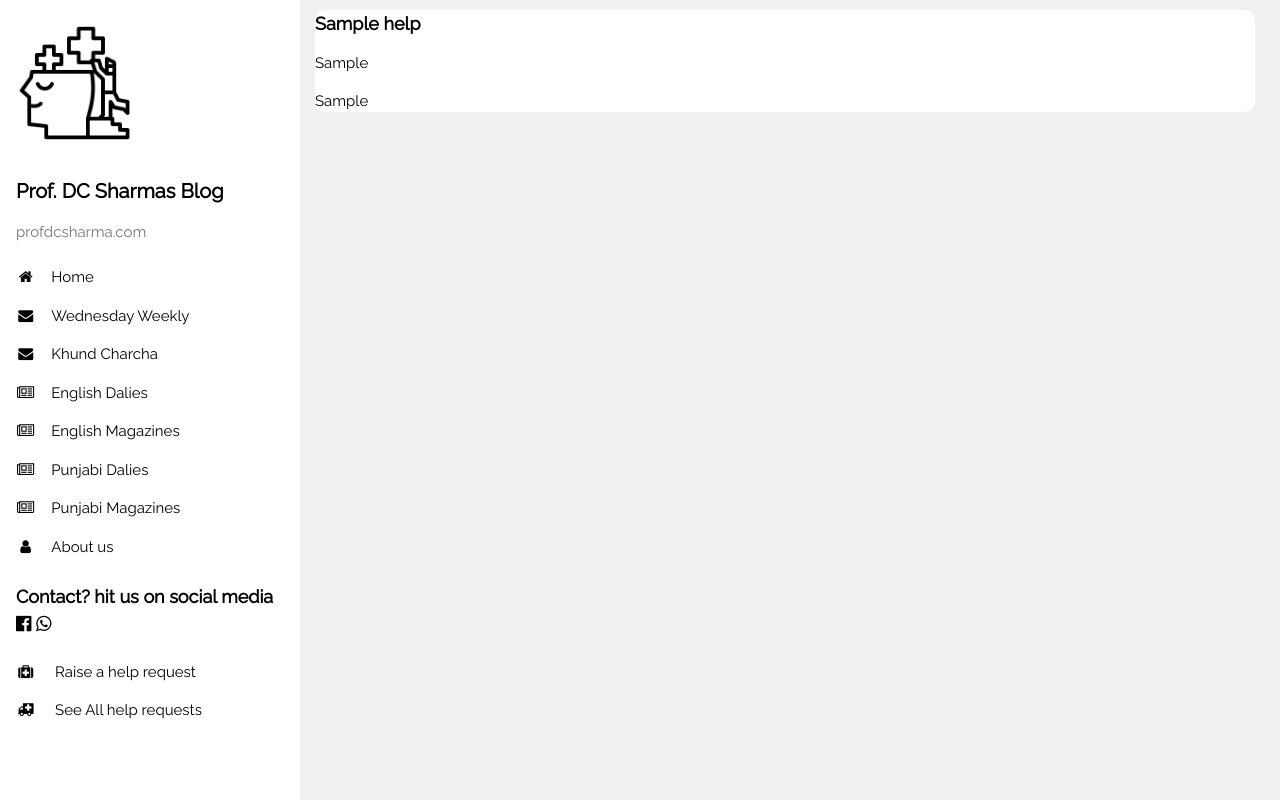
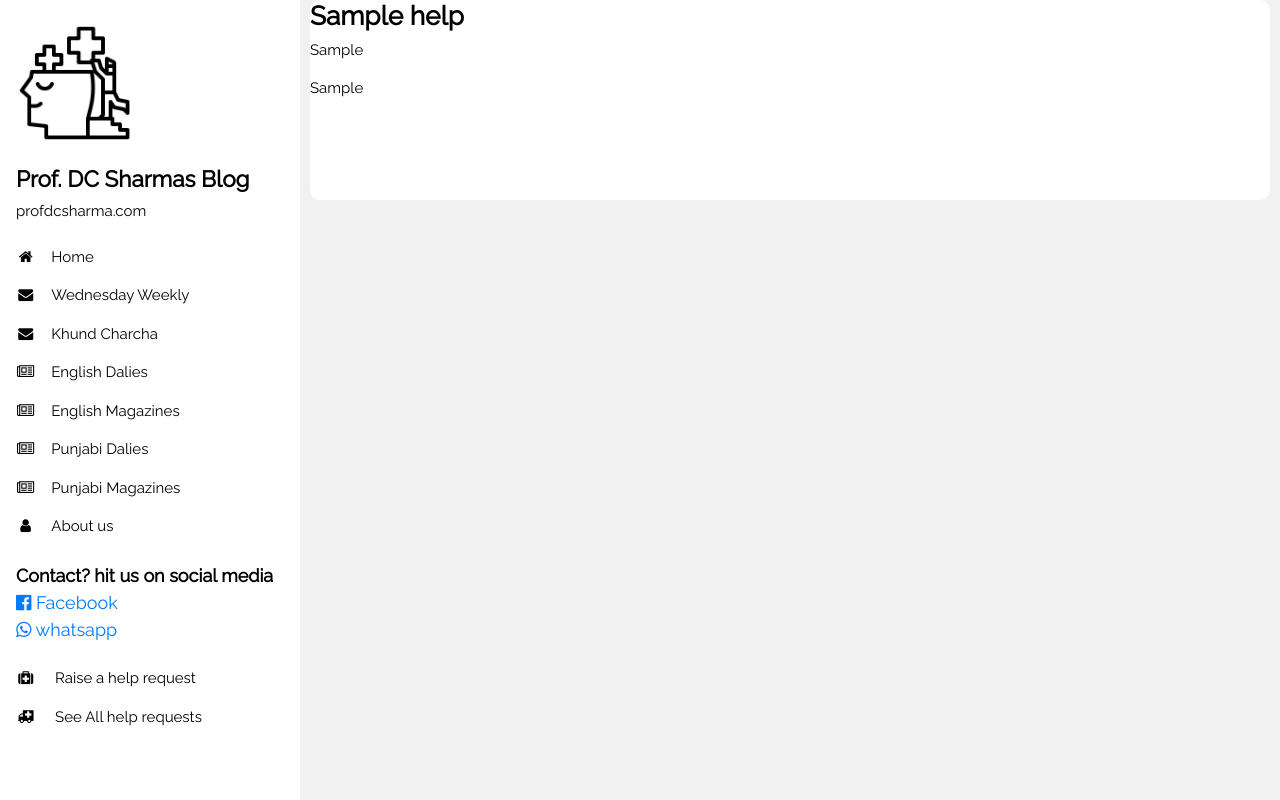
Before and after one commit to CSharma29/profdcsharma.com-test, a Django app: page /list/ in a window 1280 px wide. Run offline with Django 3.2, Linux system fonts and the light colour scheme; tables that the repository leaves empty hold one stand-in row (values such as "Sample post"); some libraries are stand-ins or nearby versions.

Commit message:
Improving the scores and applying for adsense 2nd time

```diff
--- a/mysite2/blog/models.py
+++ b/mysite2/blog/models.py
@@ -5,6 +5,7 @@ from django.db.models.signals import pre_save
 from django.dispatch import receiver
 from django.utils import timezone
 from ckeditor.fields import RichTextField
+from uuid import uuid4
 # Create your models here.
 
 class Post(models.Model):
@@ -26,11 +27,9 @@ class Post(models.Model):
 
 class corona_help(models.Model):
     title = models.CharField(max_length=300, blank=False, null=False)
-    discreption = models.TextField(blank=False, null=False)
+    discreption = RichTextField(blank=False, null=False)
     contact = models.CharField(max_length =1000 ,blank=True, null=True)
     published_date = models.DateTimeField(default=timezone.now(), blank=True, null=True)
 
-
-
     def __str__(self):
         return self.title
--- a/mysite2/blog/static/blog/css/styles.css
+++ b/mysite2/blog/static/blog/css/styles.css
@@ -1,21 +1,24 @@
-
-  .related-posts-title
-  {
-    text-align: center;
-    background-color: white;
-    border-radius: 5px;
-
-  }
+.related-posts-title
+{
+  display: grid;
+  place-items: center;
+  background-color: white;
+  border-radius: 20px;
 
 
-  .related-posts
+}
+
+ .related-posts
   {
+    display: grid;
+    place-items: center;
+    border-radius: 20px;
+    background-color: rgba(0, 0, 0, 0.103);
     height: 50px;
     width: auto;
     font-weight: 500;
-    background-color: white;
     padding: 5px;
-    color: rgb(24, 23, 23);
+    color: black;
     margin-bottom: 5px;
 
   }
@@ -23,7 +26,7 @@
 .tags
 {
   border-radius: 5px;
-  background-color: rgb(199, 227, 245);
+  background-color: rgba(199, 227, 245, 0.212);
   height: auto;
   width: auto;
   font-weight: 600;
@@ -98,14 +101,29 @@
   }
 }
 
-.help-container
+#help-container-parent
 {
-  height: auto;
-  width: auto;
+  display: flex;
+  flex-wrap: wrap;
+}
+
+#help-container-child
+{
   background-color: white;
   border-radius: 10px;
-  margin-left: 15px;
-  margin-right: 25px;
+  min-height: 200px;
+  max-height: 200px;
+  flex: 1 0 350px;
+  margin-left: 10px;
+  margin-right: 10px;
+  margin-bottom: 10px;
+}
+
+.post-container-child
+{
+  padding: 10px;
+  flex: 1 0 350px;
+  margin-top: 5px;
 }
 
 .social-media-parent
@@ -124,18 +142,6 @@
   font-size: xx-large;
   font-family: Georgia, 'Times New Roman', Times, serif;
   margin-left: 15px;
-}
-
-#facebook
-{
-  background-color: #3B5998;
-  color: white;
-}
-
-#whatsapp
-{
-  background-color: #25D366;
-  color: white;
 }
 
 .corona-parent
@@ -198,3 +204,42 @@
   background-color: yellowgreen;
   color: black;
 }
+
+#post-picture
+{
+
+  width: 100%;
+  height: 300px;
+  object-fit: cover;
+  object-position: bottom;
+}
+
+#post-title
+{
+  text-align: center;
+  border-radius: 10px;
+  color: black;
+}
+
+
+.read-more
+{
+  color: black;
+  margin-top: 10px;
+  display: grid;
+  place-items: center;
+  border-radius: 20px;
+  background-color: rgba(0, 0, 255, 0.349);
+  font-size: 18px;
+  font-weight: 300;
+}
+
+#facebook
+{
+  background-color: #4571cabe;
+}
+
+#whatsapp
+{
+  background-color: #128c7eb0;
+}
--- a/mysite2/blog/templates/blog/base.html
+++ b/mysite2/blog/templates/blog/base.html
@@ -1,11 +1,12 @@
 {% load static %}
+
 
 <!DOCTYPE html>
 
 <html lang ='en'>
     <head>
         <!-- Defining the title block -->
-        {%block title%}
+        {%block SEO%}
         {%endblock%}
 
         <style>
@@ -14,7 +15,7 @@
             }
         </style>
 
-        <link rel="shortcut icon" href=""
+        <link rel="shortcut icon" href="">
 
         <!-- Defining the view port -->
         <meta name="viewport" content="width=device-width, initial-scale=1">
@@ -26,6 +27,9 @@
         <link rel="stylesheet" href="https://www.w3schools.com/w3css/4/w3.css">
         <link rel="stylesheet" href="https://fonts.googleapis.com/css?family=Raleway">
         <link rel="stylesheet" href="https://cdnjs.cloudflare.com/ajax/libs/font-awesome/4.7.0/css/font-awesome.min.css">
+
+         <!-- Linking to the bootstrap stylesheet -->
+         <link rel="stylesheet" href="https://stackpath.bootstrapcdn.com/bootstrap/4.4.1/css/bootstrap.min.css" integrity="sha384-Vkoo8x4CGsO3+Hhxv8T/Q5PaXtkKtu6ug5TOeNV6gBiFeWPGFN9MuhOf23Q9Ifjh" crossorigin="anonymous">
 
         <!-- Adding styles specific to the page -->
         <style>
@@ -58,10 +62,10 @@
                 <i class="fa fa-remove"></i>
                 </a>
                 <!-- The side bar image -->
-                <img src="{%static 'blog/images/positive-attitude.png'%}" style="width:45%;" class="w3-round"><br><br>
+                <img src="{%static 'blog/images/positive-attitude.png'%}" style="width:45%;" class="w3-round" alt="prof dc sharma, life, career, counselling"> <br><br>
                 <!-- Defining the site identity -->
                 <h4><b>Prof. DC Sharmas Blog</b></h4>
-                <p class="w3-text-grey">profdcsharma.com</p>
+                <p class="w3-text-black">profdcsharma.com</p>
             </div class="test">
 
              <!-- Defining the menu items -->
@@ -82,8 +86,8 @@
             </div>
             <div class="w3-panel w3-large">
                 <b><span>Contact? hit us on social media </span><br></b>
-                <a href="https://www.facebook.com/dc.sharma.39948/"><i class="fa fa-facebook-official w3-hover-opacity"></i></a>
-                <a href="https://chat.whatsapp.com/FVWyasUIvSDIFwpIcrH3Fs"><i class="fa fa-whatsapp" aria-hidden="true"></i></a>
+                <a href="https://www.facebook.com/dc.sharma.39948/" id ="facebook-base"><i class="fa fa-facebook-official w3-hover-opacity"></i> Facebook</a><br>
+                <a href="https://chat.whatsapp.com/FVWyasUIvSDIFwpIcrH3Fs" id="whatsapp-base"><i class="fa fa-whatsapp" aria-hidden="true"></i> whatsapp</a>
 
                 <!--<i class="fa fa-instagram w3-hover-opacity"></i>-->
                 <!--<i class="fa fa-snapchat w3-hover-opacity"></i>-->
--- a/mysite2/blog/templates/blog/corona_help_list.html
+++ b/mysite2/blog/templates/blog/corona_help_list.html
@@ -7,13 +7,13 @@
 {%endblock%}
 
 {%block content%}
-<div>
+<div id ="help-container-parent" class= w3-animate>
     {%for help in corona_help%}
-    <div class = help-container>
-        <h5> <b> {{help.title}} </b> </h5>
+      <div id="help-container-child">
+        <h3> <b> {{help.title}} </b> </h3>
         <p> {{help.discreption}} </p>
         <h7> {{help.contact}} </h7>
-    </div>
+      </div>
     {%endfor%}
 </div>
 {%endblock%}
--- a/mysite2/blog/templates/blog/post_detail.html
+++ b/mysite2/blog/templates/blog/post_detail.html
@@ -1,4 +1,10 @@
 {%extends "blog/base.html"%}
+
+{%block SEO%}
+<title> {{post.title}} </title>
+<meta name="discreption" content="{{post.discreption}}">
+<mata name="keywords" content="{{post.tags}}">
+{%endblock%}
 
 {%block content%}
 
--- a/mysite2/blog/views.py
+++ b/mysite2/blog/views.py
@@ -153,3 +153,6 @@ class corona_help_posts(ListView):
     template_name = 'blog/corona_help_list.html'
     queryset = corona_help.objects.all()
     context_object_name = 'corona_help'
+
+class corona_help_deatil_view(DetailView):
+    model = corona_help
--- a/mysite2/mysite2/wsgi.py
+++ b/mysite2/mysite2/wsgi.py
@@ -15,7 +15,10 @@ import signal
 
 from django.core.wsgi import get_wsgi_application
 
+# Path to the project
 sys.path.append('/var/www/vhosts/profdcsharma.com-test/mysite2')
+
+# path to the site packages
 sys.path.append('/var/www/vhosts/profdcsharma.com-test/mysite2/venv/lib/python3/site-packages')
 os.environ.setdefault('DJANGO_SETTINGS_MODULE', 'mysite2.settings')
 
```
Also changed, not shown: mysite2/blog/templates/blog/corona_help.html (+3 -26 lines), mysite2/blog/templates/blog/english_magazines.html (+9 -2 lines), mysite2/blog/templates/blog/english_papers.html (+7 -1 lines), mysite2/blog/templates/blog/home.html (+7 -1 lines), mysite2/blog/templates/blog/khund_charcha.html (+6 -1 lines), mysite2/blog/templates/blog/punjabi_dalies.html (+7 -1 lines), mysite2/blog/templates/blog/punjabi_magazine.html (+13 -1 lines), mysite2/blog/templates/blog/wednesday_weekly.html (+7 -1 lines), mysite2/mysite2/settings.py (+5 -2 lines), mysite2/blog/migrations/0016_auto_20210602_1931.py (added), mysite2/blog/migrations/0017_auto_20210602_2123.py (added).
